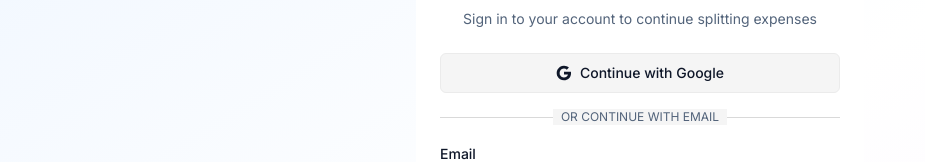
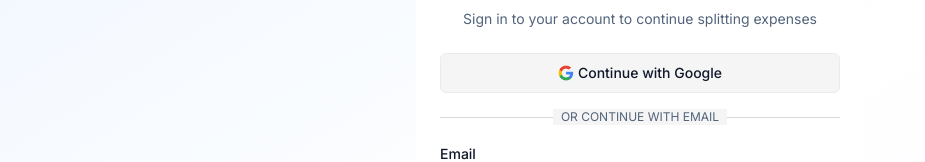
Before and after one commit to joel9591/Splits, a Next.js app: page /auth/signin in a window 1280 px wide. Shown: the part 203-365 px from the top of the page, without its empty margins (0-925 px from the left). Built offline with nearby package versions, Linux system fonts and the light colour scheme.

Commit message:
local env is working smoothly

```diff
--- a/app/auth/signin/page.tsx
+++ b/app/auth/signin/page.tsx
@@ -20,7 +20,7 @@ import { Calculator, Mail, Lock, ArrowRight } from "lucide-react";
 import { ThemeToggle } from "@/components/theme-toggle";
 
 export default function SignIn() {
-  console.log('signin page opened');
+  console.log("signin page opened");
   const [isLoading, setIsLoading] = useState(false);
   const [formData, setFormData] = useState({
     email: "",
@@ -36,29 +36,29 @@ export default function SignIn() {
       const result = await signIn("credentials", {
         email: formData.email,
         password: formData.password,
-        // redirect: false,
-        callbackUrl: "/dashboard",
+        redirect: false,
       });
 
-      if (result?.error) {
-        toast.error("Invalid credentials, Please try again...", {
+      if (result?.ok) {
+        toast.success("Signed in successfully!");
+        router.refresh();
+        router.push("/dashboard");
+      } else {
+        toast.error("Invalid email or password. Please try again.", {
           icon: "❌",
           style: {
             color: "#dc2626",
           },
         });
-      } else {
-        toast.success("Signed in successfully!");
-        // router.push("/dashboard");
+        setIsLoading(false);
       }
     } catch (error) {
-      toast.error("An error occurred. Please try again.", {
+      toast.error("An unexpected error occurred. Please try again.", {
         icon: "❌",
         style: {
           color: "#dc2626",
         },
       });
-    } finally {
       setIsLoading(false);
     }
   };
@@ -70,9 +70,6 @@ export default function SignIn() {
         callbackUrl: "/dashboard",
       });
       setIsLoading(false);
-
-      // Note: With redirect: true, the code below won't execute unless there's an error
-      // as the browser will be redirected to the callbackUrl
       if (result?.error) {
         toast.error(`Google sign-in failed: ${result.error}`, {
           icon: "❌",
@@ -125,24 +122,7 @@ export default function SignIn() {
               onClick={handleGoogleSignIn}
               disabled={isLoading}
             >
-              <svg className="w-4 h-4 mr-2" viewBox="0 0 24 24">
-                <path
-                  fill="currentColor"
-                  d="M22.56 12.25c0-.78-.07-1.53-.2-2.25H12v4.26h5.92c-.26 1.37-1.04 2.53-2.21 3.31v2.77h3.57c2.08-1.92 3.28-4.74 3.28-8.09z"
-                />
-                <path
-                  fill="currentColor"
-                  d="M12 23c2.97 0 5.46-.98 7.28-2.66l-3.57-2.77c-.98.66-2.23 1.06-3.71 1.06-2.86 0-5.29-1.93-6.16-4.53H2.18v2.84C3.99 20.53 7.7 23 12 23z"
-                />
-                <path
-                  fill="currentColor"
-                  d="M5.84 14.09c-.22-.66-.35-1.36-.35-2.09s.13-1.43.35-2.09V7.07H2.18C1.43 8.55 1 10.22 1 12s.43 3.45 1.18 4.93l2.85-2.22.81-.62z"
-                />
-                <path
-                  fill="currentColor"
-                  d="M12 5.38c1.62 0 3.06.56 4.21 1.64l3.15-3.15C17.45 2.09 14.97 1 12 1 7.7 1 3.99 3.47 2.18 7.07l3.66 2.84c.87-2.6 3.3-4.53 6.16-4.53z"
-                />
-              </svg>
+              <img src="/Google_logo.png" className="w-4 h-4 mr-1" />
               Continue with Google
             </Button>
 
--- a/app/auth/signup/page.tsx
+++ b/app/auth/signup/page.tsx
@@ -152,24 +152,7 @@ export default function SignUp() {
               onClick={handleGoogleSignIn}
               disabled={isLoading}
             >
-              <svg className="w-4 h-4 mr-2" viewBox="0 0 24 24">
-                <path
-                  fill="currentColor"
-                  d="M22.56 12.25c0-.78-.07-1.53-.2-2.25H12v4.26h5.92c-.26 1.37-1.04 2.53-2.21 3.31v2.77h3.57c2.08-1.92 3.28-4.74 3.28-8.09z"
-                />
-                <path
-                  fill="currentColor"
-                  d="M12 23c2.97 0 5.46-.98 7.28-2.66l-3.57-2.77c-.98.66-2.23 1.06-3.71 1.06-2.86 0-5.29-1.93-6.16-4.53H2.18v2.84C3.99 20.53 7.7 23 12 23z"
-                />
-                <path
-                  fill="currentColor"
-                  d="M5.84 14.09c-.22-.66-.35-1.36-.35-2.09s.13-1.43.35-2.09V7.07H2.18C1.43 8.55 1 10.22 1 12s.43 3.45 1.18 4.93l2.85-2.22.81-.62z"
-                />
-                <path
-                  fill="currentColor"
-                  d="M12 5.38c1.62 0 3.06.56 4.21 1.64l3.15-3.15C17.45 2.09 14.97 1 12 1 7.7 1 3.99 3.47 2.18 7.07l3.66 2.84c.87-2.6 3.3-4.53 6.16-4.53z"
-                />
-              </svg>
+              <img src="/Google_logo.png" className="w-4 h-4 mr-1" />
               Continue with Google
             </Button>
 
```
Also changed, not shown: public/Google_logo.png (added).
